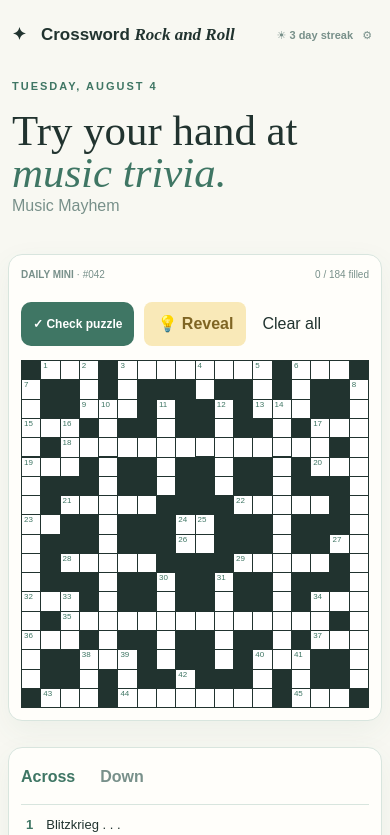
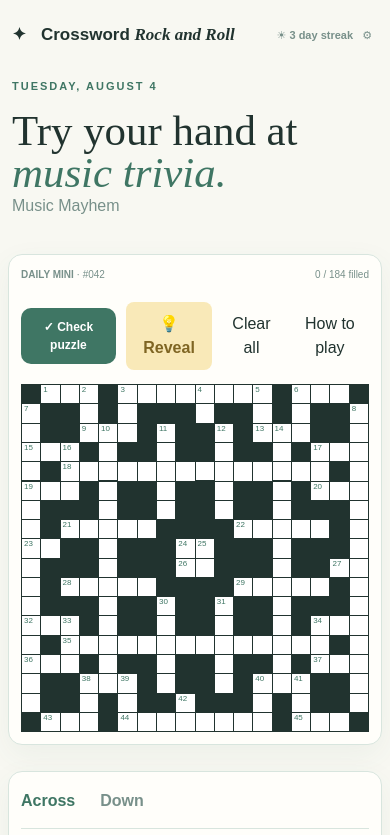
Before and after one commit to blandrig/Crossword, a website: page index.html in a window 390 px wide. Shown: the top 835 px of the page. Drawn offline with nearby package versions, Linux system fonts and the light colour scheme.

Commit message:
Add files via upload

```diff
--- a/index.html
+++ b/index.html
@@ -20,7 +20,7 @@
     <section class="game-layout row g-3 g-lg-4">
       <div class="puzzle-card col-12 col-lg-7">
         <div class="puzzle-meta"><span><b>DAILY MINI</b> · #042</span><span id="progressText">0 / 31 filled</span></div>
-        <div class="game-footer controls-top"><button class="secondary-btn" id="checkBtn">✓ Check puzzle</button><button class="hint-top-btn" id="hintBtn">💡 Reveal</button><button class="text-btn" id="clearBtn">Clear all</button></div>
+        <div class="game-footer controls-top"><button class="secondary-btn" id="checkBtn">✓ Check puzzle</button><button class="hint-top-btn" id="hintBtn">💡 Reveal</button><button class="text-btn" id="clearBtn">Clear all</button><button class="text-btn" id="howToPlayBtn">How to play</button></div>
         <div class="grid-wrap"><div></div><div id="colLabels" class="col-labels"></div><div id="rowLabels" class="row-labels"></div><div id="grid" class="grid" role="grid" aria-label="18 by 18 crossword grid"></div></div>
       </div>
       <aside class="clues-card col-12 col-lg-5"><div class="tabs"><button class="tab active" data-direction="across">Across</button><button class="tab" data-direction="down">Down</button></div><div id="clues" class="clues"></div></aside>
@@ -29,7 +29,11 @@
   </main>
   <div id="toast" class="toast" role="status"></div>
   <div id="cluePopup" class="clue-popup" role="status"><small></small><strong></strong></div>
+  <div id="howToPlayPopup" class="how-to-play-popup" role="dialog" aria-modal="true" aria-labelledby="howToPlayTitle"><div class="how-to-play-card"><button id="closeHowToPlay" class="how-to-close" aria-label="Close">×</button><h2 id="howToPlayTitle">How to play</h2><p><b>1.</b> One click in any square will pop up the associated clue.</p><p><b>2.</b> Double click in a square to choose the Down option if there is an Across or Down word.</p></div></div>
+  <style>.how-to-play-popup{display:none;position:fixed;inset:0;background:#21332f88;z-index:30;align-items:center;justify-content:center;padding:20px}.how-to-play-popup.show{display:flex}.how-to-play-card{position:relative;max-width:420px;width:100%;background:var(--paper);border-radius:16px;padding:26px;box-shadow:0 14px 40px #21332f44}.how-to-play-card h2{margin:0 0 18px;font-family:'Playfair Display';color:var(--dark)}.how-to-play-card p{font-size:14px;line-height:1.5;margin:12px 0}.how-to-close{position:absolute;right:12px;top:8px;border:0;background:none;font-size:28px;color:var(--muted);cursor:pointer}@media(max-width:575.98px){.how-to-play-card{padding:22px 18px}.how-to-play-card p{font-size:13px}}
+  </style>
   <script src="app.js?v=11"></script>
+  <script>const howToPlayPopup=document.querySelector('#howToPlayPopup');document.querySelector('#howToPlayBtn').onclick=()=>howToPlayPopup.classList.add('show');document.querySelector('#closeHowToPlay').onclick=()=>howToPlayPopup.classList.remove('show');howToPlayPopup.onclick=e=>{if(e.target===howToPlayPopup)howToPlayPopup.classList.remove('show')};</script>
   <script>
     (function () {
       const popup = document.getElementById('cluePopup');
```
